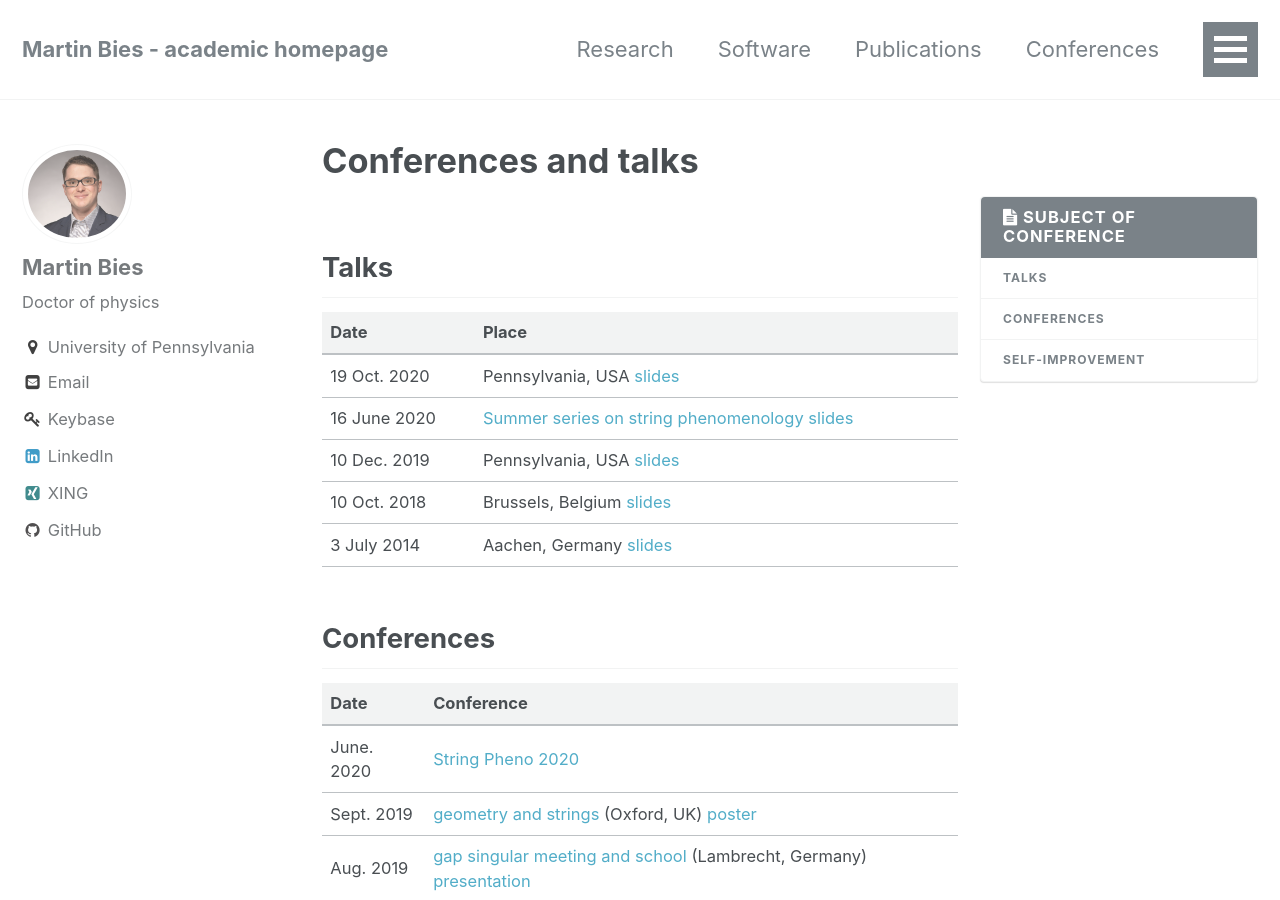
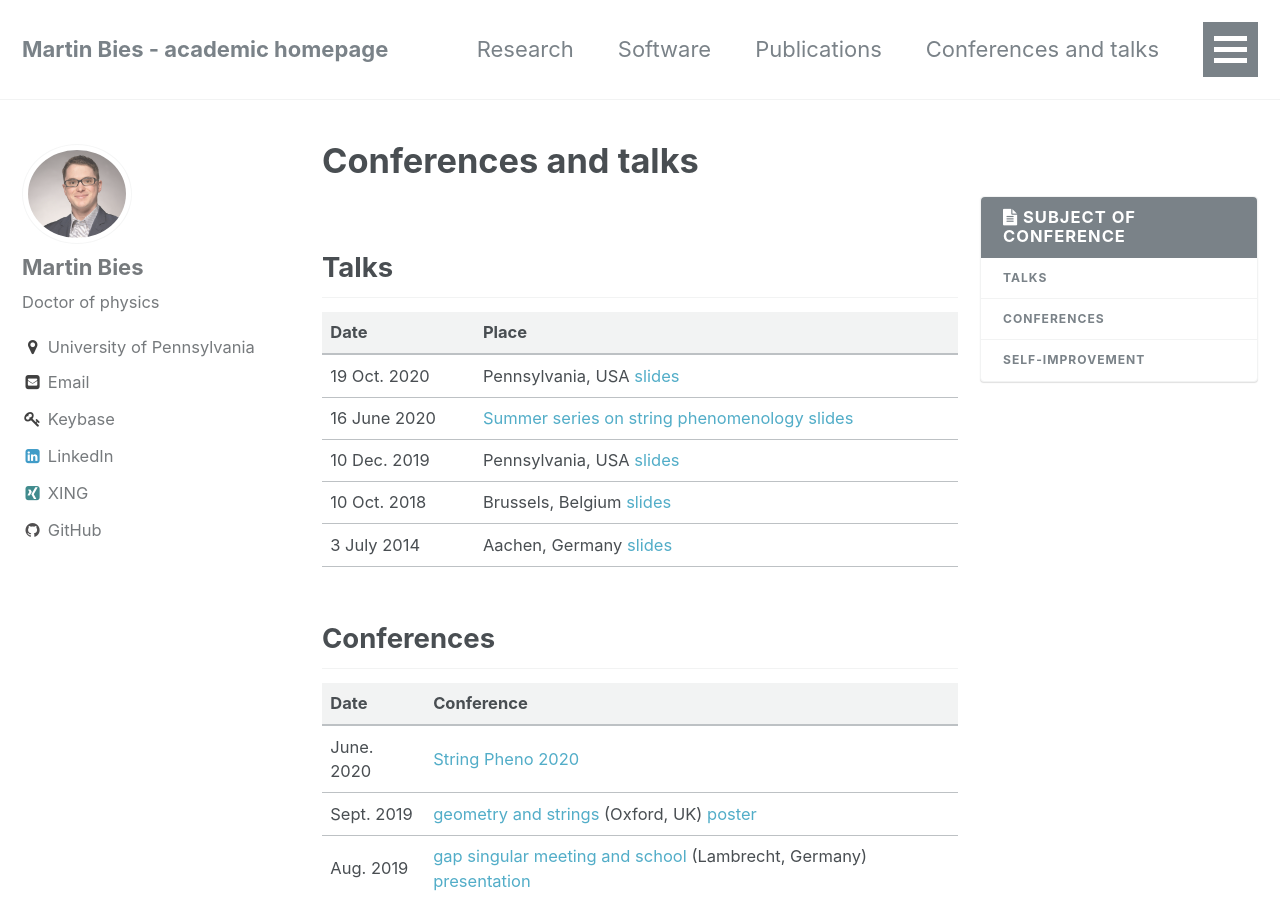
Before and after one commit to MartinBies/MartinBies.github.io, a Jekyll site: the page built from _pages/conferences.md, in a window 1280 px wide and 900 px high. Built offline with Jekyll 4.4.1, drawn with Linux system fonts in a browser that asks for light colours.

Commit message:
Change header for conferences section to 'conferences and talks'

```diff
--- a/_data/navigation.yml
+++ b/_data/navigation.yml
@@ -6,8 +6,8 @@ main:
     url: /software/
   - title: "Publications"
     url: /publications/
-  - title: "Conferences"
-    url: /conferences
+  - title: "Conferences and talks"
+    url: /conferencesandtalks
   - title: "Teaching"
     url: /teaching/
 #  - title: "Students"
```
Also changed, not shown: _pages/conferences.md (+1 -1 lines).
